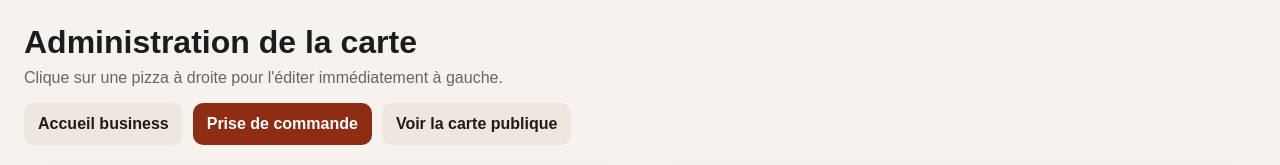
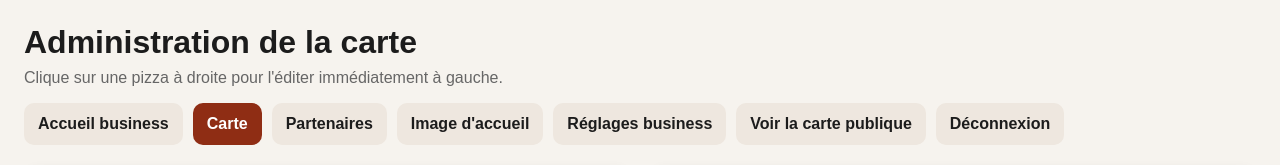
Before and after one commit to Gorghyz/pizza-planner, a Next.js app: page /admin/pizzas in a window 1280 px wide. Shown: the top 165 px of the page. Built offline with nearby package versions, Linux system fonts and the light colour scheme; no server answers; the database is empty.

Commit message:
Reorganiser la navigation business par poles

```diff
--- a/src/app/admin/pizzas/page.tsx
+++ b/src/app/admin/pizzas/page.tsx
@@ -1,4 +1,4 @@
-import Link from "next/link";
+import BusinessSectionNav from "@/components/business-navigation";
 import AdminPizzaForm from "@/components/admin-pizza-form";
 import { getAllPizzasForAdmin } from "@/lib/data";
 
@@ -12,21 +12,14 @@ export default async function AdminPizzasPage() {
       <header className="page-header">
         <h1>Administration de la carte</h1>
         <p>
-          Clique sur une pizza à droite pour l&apos;éditer immédiatement à
-          gauche.
+          Clique sur une pizza à droite pour l&apos;éditer immédiatement à gauche.
         </p>
 
-        <div className="page-actions">
-          <Link href="/business" className="link-button secondary-link">
-            Accueil business
-          </Link>
-          <Link href="/business/prise" className="link-button">
-            Prise de commande
-          </Link>
-          <Link href="/carte" className="link-button secondary-link">
-            Voir la carte publique
-          </Link>
-        </div>
+        <BusinessSectionNav
+          section="site-admin"
+          currentHref="/admin/pizzas"
+          extraLinks={[{ href: "/carte", label: "Voir la carte publique" }]}
+        />
       </header>
 
       <AdminPizzaForm initialPizzas={pizzas} />
--- /dev/null
+++ b/src/components/business-navigation.tsx
@@ -0,0 +1,101 @@
+import Link from "next/link";
+
+import BusinessLogoutButton from "@/components/business-logout-button";
+
+type BusinessSection = "orders" | "site-admin";
+
+type BusinessNavItem = {
+  href: string;
+  label: string;
+};
+
+type BusinessSectionNavProps = {
+  section: BusinessSection;
+  currentHref: string;
+  extraLinks?: BusinessNavItem[];
+  showLogout?: boolean;
+};
+
+const ORDER_NAV_ITEMS: BusinessNavItem[] = [
+  {
+    href: "/business/prise",
+    label: "Prise de commande",
+  },
+  {
+    href: "/business/cuisine",
+    label: "Vue cuisine",
+  },
+  {
+    href: "/business/demandes",
+    label: "Demandes clients",
+  },
+];
+
+const SITE_ADMIN_NAV_ITEMS: BusinessNavItem[] = [
+  {
+    href: "/admin/pizzas",
+    label: "Carte",
+  },
+  {
+    href: "/admin/partenaires",
+    label: "Partenaires",
+  },
+  {
+    href: "/business/admin/image-accueil",
+    label: "Image d'accueil",
+  },
+  {
+    href: "/business/admin",
+    label: "Réglages business",
+  },
+];
+
+function getNavItems(section: BusinessSection): BusinessNavItem[] {
+  return section === "orders" ? ORDER_NAV_ITEMS : SITE_ADMIN_NAV_ITEMS;
+}
+
+function getAriaLabel(section: BusinessSection): string {
+  return section === "orders"
+    ? "Navigation du pôle gestion des commandes clients"
+    : "Navigation du pôle administration du site";
+}
+
+export default function BusinessSectionNav({
+  section,
+  currentHref,
+  extraLinks = [],
+  showLogout = true,
+}: BusinessSectionNavProps) {
+  const navItems = getNavItems(section);
+
+  return (
+    <div className="page-actions" aria-label={getAriaLabel(section)}>
+      <Link href="/business" className="link-button secondary-link">
+        Accueil business
+      </Link>
+
+      {navItems.map((item) => {
+        const isCurrent = item.href === currentHref;
+
+        return (
+          <Link
+            key={item.href}
+            href={item.href}
+            className={isCurrent ? "link-button" : "link-button secondary-link"}
+            aria-current={isCurrent ? "page" : undefined}
+          >
+            {item.label}
+          </Link>
+        );
+      })}
+
+      {extraLinks.map((item) => (
+        <Link key={item.href} href={item.href} className="link-button secondary-link">
+          {item.label}
+        </Link>
+      ))}
+
+      {showLogout ? <BusinessLogoutButton /> : null}
+    </div>
+  );
+}
```
Also changed, not shown: src/app/admin/partenaires/page.tsx (+6 -15 lines), src/app/business/cuisine/page.tsx (+2 -9 lines), src/app/business/demandes/page.tsx (+2 -12 lines), src/app/business/prise/page.tsx (+2 -17 lines).
